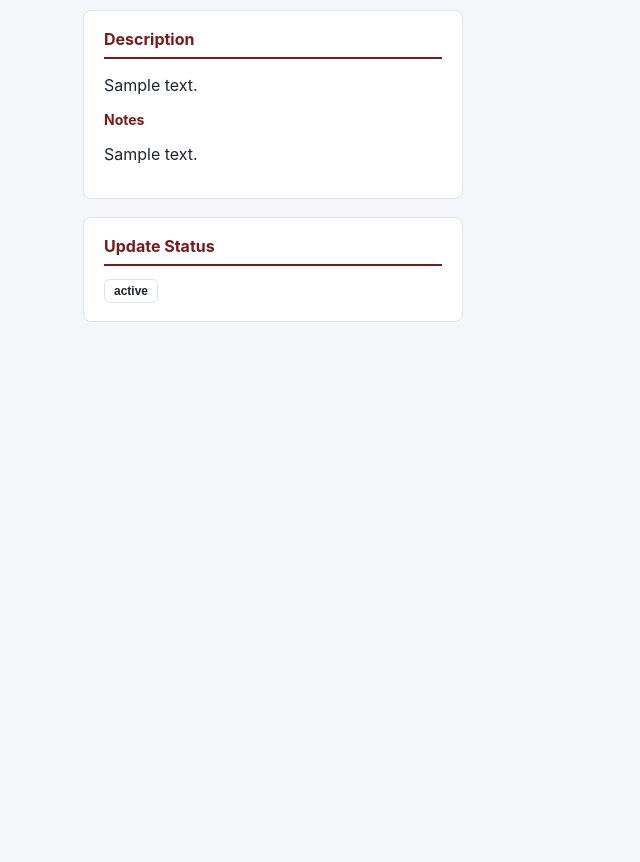
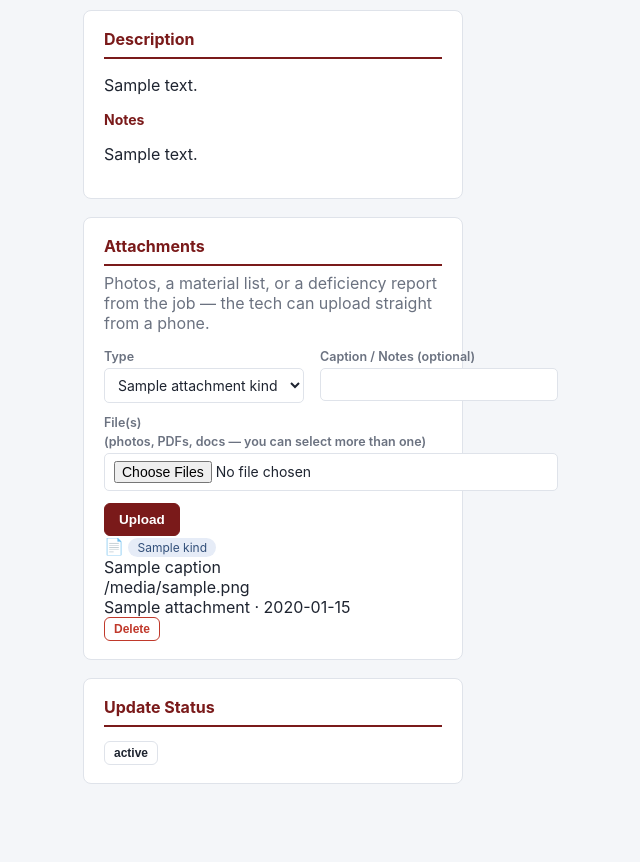
Before and after one commit to ocortezsouthern/scfp-app, a Python web app: template templates/service_call_detail.html in a window 1280 px wide. Shown: the part 574-1436 px from the top of the page, without its empty margins (367-1007 px from the left). Before the commit the page ends 896 px from the top, so only its background shows below. Run offline with Jinja, Linux system fonts and the light colour scheme; the template is opened without the code that fills it: most values are stand-ins (such as "Sample title", 1, 10 or a date in 2020).

Commit message:
Add attachment UI + status badge updates for new sub-statuses

```diff
--- a/templates/dashboard.html
+++ b/templates/dashboard.html
@@ -83,7 +83,7 @@
         <td>{% if c['site_id'] %}<a href="/sites/{{ c['site_id'] }}">{{ c['client_name'] }} — {{ c['site_name'] }}</a>{% else %}{{ c['customer_name'] or '—' }}{% endif %}</td>
         <td>{{ c['description'][:60] }}{% if c['description']|length > 60 %}…{% endif %}</td>
         <td>{{ c['assigned_to_name'] or '—' }}</td>
-        <td><span class="badge {{ 'badge-warn' if c['status']=='In Progress' else '' }}">{{ c['status'] }}</span></td>
+        <td><span class="badge {{ 'badge-pass' if c['status']=='Completed' else ('badge-warn' if c['status'] in ['In Progress', 'Completed - Repairs Required', 'Completed - Return Trip Required'] else '') }}">{{ c['status'] }}</span></td>
         <td><a href="/service-calls/{{ c['id'] }}">View</a> · <a href="/service-calls/{{ c['id'] }}/pdf" target="_blank">PDF</a></td>
       </tr>
     {% endfor %}
--- a/templates/service_call_detail.html
+++ b/templates/service_call_detail.html
@@ -19,7 +19,7 @@
 
 <div class="panel">
   <table class="kv-table">
-    <tr><th>Status</th><td><span class="badge {{ 'badge-pass' if call['status']=='Completed' else ('badge-warn' if call['status']=='In Progress' else '') }}">{{ call['status'] }}</span></td>
+    <tr><th>Status</th><td><span class="badge {{ 'badge-pass' if call['status']=='Completed' else ('badge-warn' if call['status'] in ['In Progress', 'Completed - Repairs Required', 'Completed - Return Trip Required'] else '') }}">{{ call['status'] }}</span></td>
         <th>Type</th><td><span class="badge {{ 'badge-fail' if call['call_type']=='Emergency Call' else 'badge-info' }}">{{ call['call_type'] }}</span></td></tr>
     <tr><th>Scheduled</th><td>{{ call['scheduled_date'] }}{% if call['scheduled_time'] %} at {{ call['scheduled_time'] }}{% endif %}</td>
         <th>Assigned To</th><td>{{ call['assigned_to_name'] or 'Unassigned' }}</td></tr>
@@ -38,6 +38,52 @@
   {% if call['notes'] %}
   <h3 class="table-title">Notes</h3>
   <p>{{ call['notes'] }}</p>
+  {% endif %}
+</div>
+
+<div class="panel">
+  <h2>Attachments</h2>
+  <p class="muted" style="margin-top:-6px">Photos, a material list, or a deficiency report from the job — the tech can upload straight from a phone.</p>
+  <form method="post" action="/service-calls/{{ call['id'] }}/attachments" enctype="multipart/form-data" class="form-grid">
+    <input type="hidden" name="_xsrf" value="{{ xsrf_token }}">
+    <label>Type
+      <select name="kind">
+        {% for k, label in attachment_kinds.items() %}
+        <option value="{{ k }}">{{ label }}</option>
+        {% endfor %}
+      </select>
+    </label>
+    <label>Caption / Notes (optional)<input type="text" name="caption"></label>
+    <label class="span2">File(s) <span class="muted">(photos, PDFs, docs — you can select more than one)</span>
+      <input type="file" name="file" multiple accept="image/*,.pdf,.doc,.docx,.xls,.xlsx,.heic">
+    </label>
+    <div class="span2"><button type="submit" class="btn primary">Upload</button></div>
+  </form>
+
+  {% if attachments %}
+  <div class="attachment-grid">
+    {% for a in attachments %}
+    <div class="attachment-card">
+      {% if a['content_type'] and a['content_type'].startswith('image/') %}
+      <a href="/service-calls/{{ call['id'] }}/attachments/{{ a['id'] }}/file" target="_blank">
+        <img src="/service-calls/{{ call['id'] }}/attachments/{{ a['id'] }}/file" alt="{{ a['filename'] or 'photo' }}">
+      </a>
+      {% else %}
+      <a href="/service-calls/{{ call['id'] }}/attachments/{{ a['id'] }}/file" class="file-icon">📄</a>
+      {% endif %}
+      <span class="badge badge-info">{{ attachment_kinds.get(a['kind'], a['kind']) }}</span>
+      {% if a['caption'] %}<div class="att-cap">{{ a['caption'] }}</div>{% endif %}
+      <div class="att-meta">{{ a['filename'] or '—' }}<br>{{ a['uploaded_by_name'] or '—' }} · {{ a['uploaded_at'][:10] if a['uploaded_at'] else '' }}</div>
+      <form method="post" action="/service-calls/{{ call['id'] }}/attachments/{{ a['id'] }}/delete"
+            onsubmit="return confirm('Delete this attachment?');">
+        <input type="hidden" name="_xsrf" value="{{ xsrf_token }}">
+        <button type="submit" class="btn danger small">Delete</button>
+      </form>
+    </div>
+    {% endfor %}
+  </div>
+  {% else %}
+  <p class="muted">No attachments yet.</p>
   {% endif %}
 </div>
 
--- a/templates/service_calls.html
+++ b/templates/service_calls.html
@@ -80,7 +80,7 @@
       <td>{{ c['description'][:60] }}{% if c['description']|length > 60 %}…{% endif %}</td>
       <td>{{ c['assigned_to_name'] or '—' }}</td>
       <td>
-        <span class="badge {{ 'badge-pass' if c['status']=='Completed' else ('badge-warn' if c['status']=='In Progress' else '') }}">{{ c['status'] }}</span>
+        <span class="badge {{ 'badge-pass' if c['status']=='Completed' else ('badge-warn' if c['status'] in ['In Progress', 'Completed - Repairs Required', 'Completed - Return Trip Required'] else '') }}">{{ c['status'] }}</span>
       </td>
       <td><a href="/service-calls/{{ c['id'] }}">View</a> · <a href="/service-calls/{{ c['id'] }}/pdf" target="_blank">PDF</a></td>
     </tr>
```
